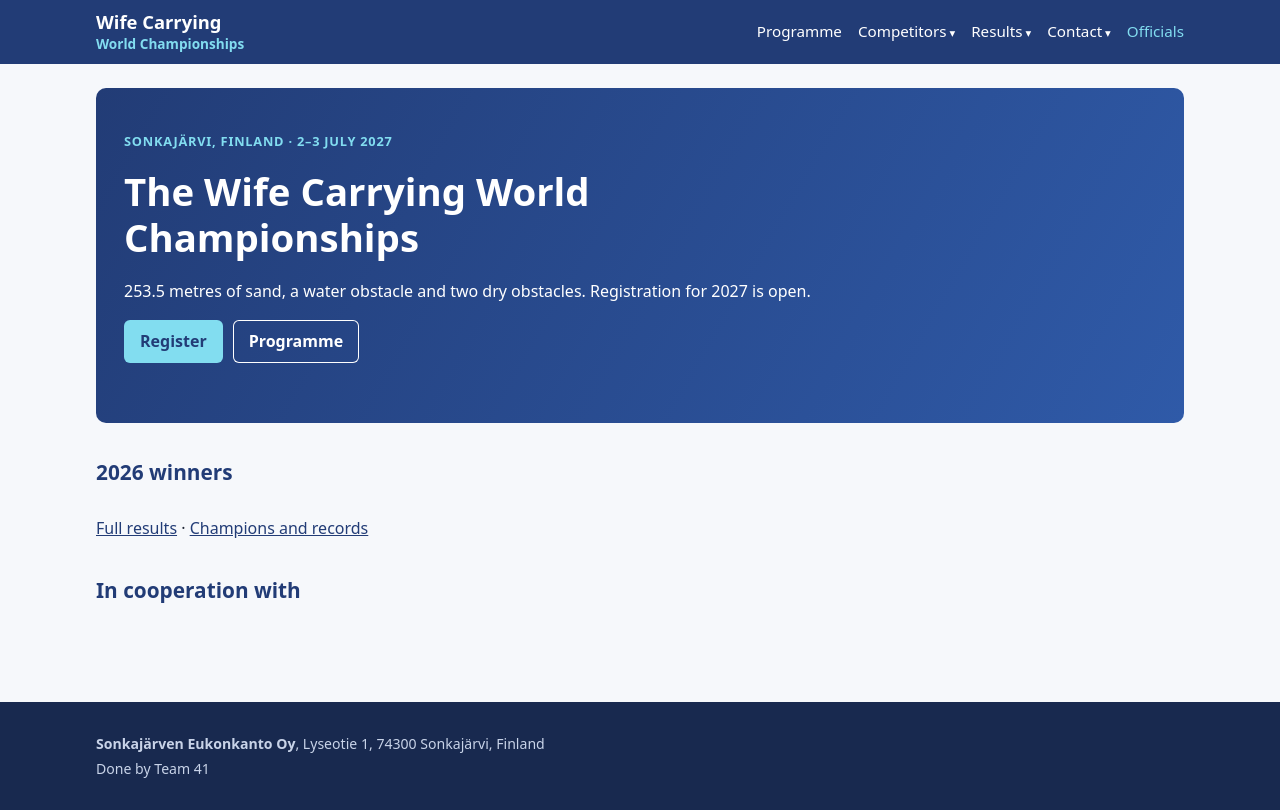
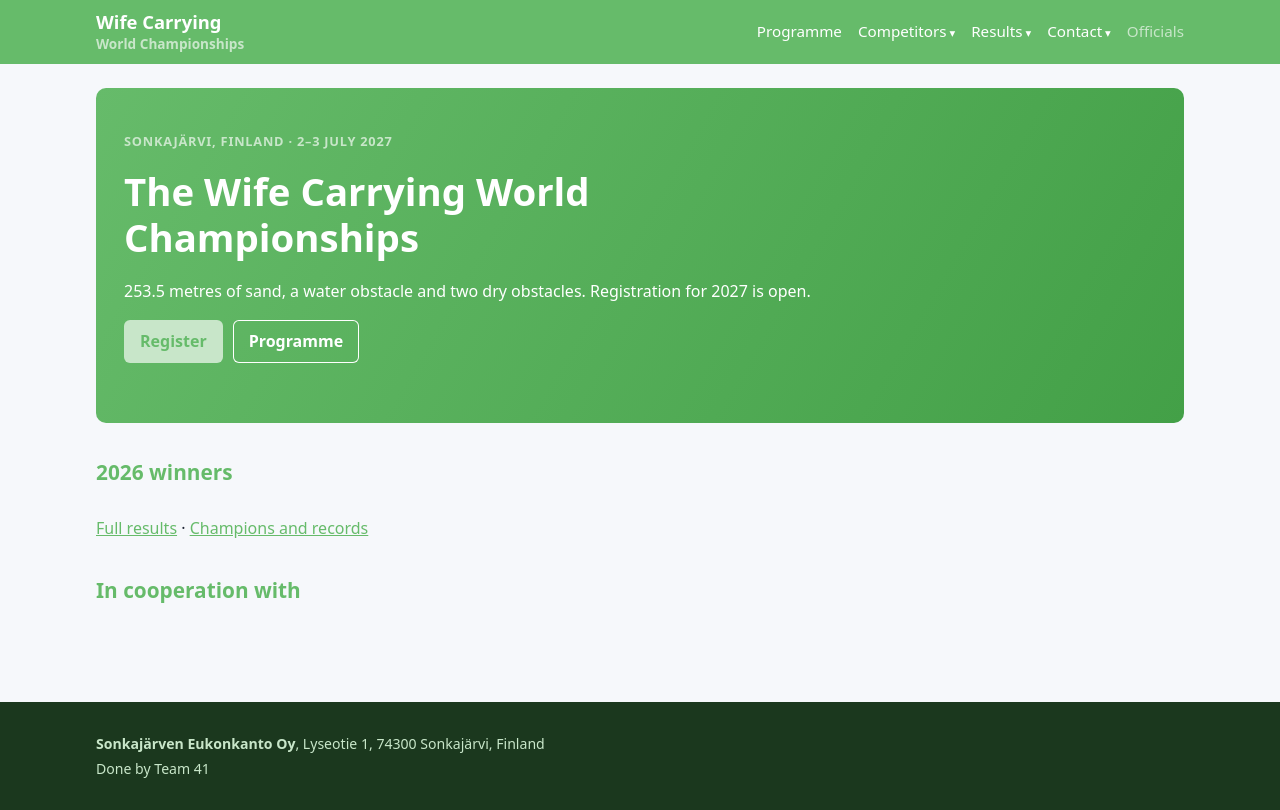
Before and after one commit to Charvitha4608/phase4, a Flask app: page / in a window 1280 px wide. Run offline with Flask 3, Linux system fonts and the light colour scheme; data that the repository does not hold is empty.

Commit message:
updated color

```diff
--- a/src/static/style.css
+++ b/src/static/style.css
@@ -1,4 +1,4 @@
-:root { --navy:#223c76; --sky:#82ddf0; --ink:#1d2433; --muted:#5b6579; --line:#d9e0ea; --bg:#f6f8fb; --card:#fff; --err:#a32020; --err-bg:#fdecec; --ok:#1a6b3c; --ok-bg:#e6f5ec; --warn:#7a5200; --warn-bg:#fff2d6; }
+:root { --navy:#66BB6A; --navy-dark:#43A047; --sky:#C8E6C9; --ink:#1d2433; --muted:#5b6579; --line:#d9e0ea; --bg:#f6f8fb; --card:#fff; --err:#a32020; --err-bg:#fdecec; --ok:#1a6b3c; --ok-bg:#e6f5ec; --warn:#7a5200; --warn-bg:#fff2d6; }
 * { box-sizing:border-box; }
 html { height:100%; }
 /* Sticky footer: the page is a column at least as tall as the viewport and
@@ -26,9 +26,9 @@ nav a { color:#fff; text-decoration:none; }
 .submenu { display:none; position:absolute; left:0; top:100%; z-index:10; min-width:220px; padding:6px 0; background:#fff; border:1px solid var(--line); border-radius:6px; box-shadow:0 8px 20px rgba(20,30,60,.18); }
 .menu:hover .submenu, .menu:focus-within .submenu { display:block; }
 .site-header nav .submenu a { display:block; padding:6px 14px; color:var(--navy); }
-.site-header nav .submenu a:hover { background:#eaf0f8; color:var(--navy); }
+.site-header nav .submenu a:hover { background:#e8f5e9; color:var(--navy); }
 @media (max-width:640px) { .submenu { position:fixed; left:16px; right:16px; top:auto; } }
-.hero { background:linear-gradient(120deg,var(--navy),#2f5aa8); color:#fff; padding:44px 28px; border-radius:10px; }
+.hero { background:linear-gradient(120deg,var(--navy),var(--navy-dark)); color:#fff; padding:44px 28px; border-radius:10px; }
 .hero h1 { color:#fff; font-size:2.4rem; max-width:18em; }
 .eyebrow { font-size:.8rem; text-transform:uppercase; letter-spacing:.06em; margin:0 0 .3em; color:var(--muted); font-weight:700; }
 .hero .eyebrow { color:var(--sky); }
@@ -46,7 +46,7 @@ button.danger { background:var(--err); }
 .table-wrap { overflow-x:auto; background:var(--card); border:1px solid var(--line); border-radius:8px; }
 table { width:100%; border-collapse:collapse; background:var(--card); font-size:.95rem; }
 th,td { padding:8px 12px; text-align:left; border-bottom:1px solid var(--line); vertical-align:top; }
-thead th { background:#eaf0f8; color:var(--navy); white-space:nowrap; }
+thead th { background:#e8f5e9; color:var(--navy); white-space:nowrap; }
 tbody tr:last-child th, tbody tr:last-child td { border-bottom:0; }
 .muted { color:var(--muted); }
 .flash { padding:10px 14px; border-radius:6px; }
@@ -56,7 +56,7 @@ tbody tr:last-child th, tbody tr:last-child td { border-bottom:0; }
 .tabs a { text-decoration:none; padding:6px 12px; border-radius:6px; border:1px solid var(--line); background:var(--card); color:var(--navy); }
 .tabs a.active { background:var(--navy); color:#fff; border-color:var(--navy); }
 .chips { list-style:none; display:flex; flex-wrap:wrap; gap:8px; padding:0; }
-.chips li, .chip { display:inline-block; background:#e8eef7; color:var(--navy); border-radius:999px; padding:2px 10px; font-size:.85rem; }
+.chips li, .chip { display:inline-block; background:#e8f5e9; color:var(--navy); border-radius:999px; padding:2px 10px; font-size:.85rem; }
 .chip.warn { background:var(--warn-bg); color:var(--warn); }
 .stats { display:grid; grid-template-columns:repeat(auto-fit,minmax(130px,1fr)); gap:10px; margin:12px 0; }
 .stats div { background:var(--card); border:1px solid var(--line); border-radius:8px; padding:10px 14px; }
@@ -72,9 +72,9 @@ input,select,textarea { font:inherit; padding:7px 9px; border:1px solid #b9c3d3;
 .row-form { display:flex; gap:6px; flex-wrap:nowrap; }
 .row-form button { padding:6px 10px; }
 .two-col { display:grid; grid-template-columns:repeat(auto-fit,minmax(300px,1fr)); gap:18px; }
-.site-footer { margin-top:auto; background:#18294f; color:#c8d3e8; padding:28px 0; font-size:.88rem; }
+.site-footer { margin-top:auto; background:#1b381e; color:#c8e6c9; padding:28px 0; font-size:.88rem; }
 .site-footer p { margin:.2em 0; }
 .row-form input { width:7em; min-width:0; }
 .row-form input[name="reason"] { width:9em; }
-tbody tr.fee-current td { background:#eaf0f8; }
+tbody tr.fee-current td { background:#e8f5e9; }
 tbody tr.fee-current td:first-child { box-shadow:inset 3px 0 0 var(--navy); }
```
